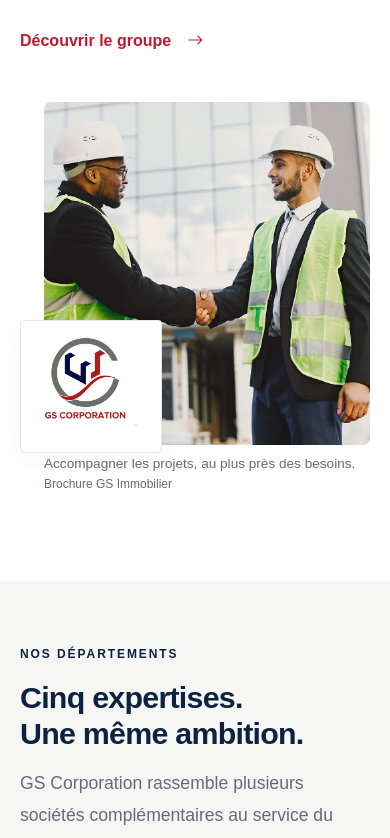
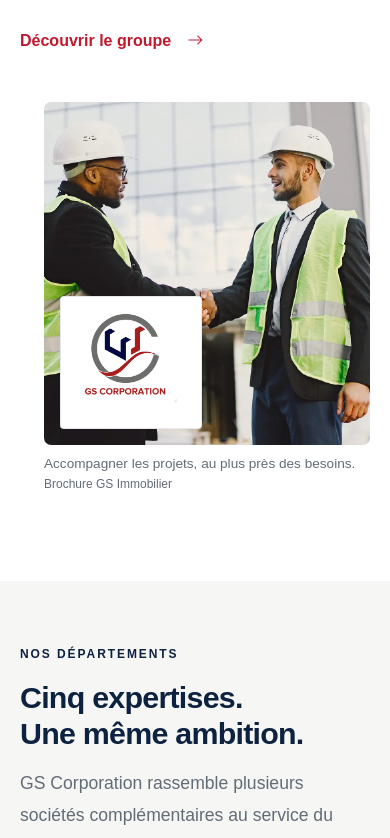
Before and after one commit to Gaslandie/gs_corporation, a Next.js app: page / in a window 390 px wide. Shown: the part 1527-2365 px from the top of the page. Built offline with nearby package versions, Linux system fonts and the light colour scheme; a web font is replaced by a local one.

Commit message:
Correction du chevauchement du logo sur la légende mobile

```diff
--- a/src/app/globals.css
+++ b/src/app/globals.css
@@ -317,7 +317,7 @@ a, button { -webkit-tap-highlight-color: transparent; }
 .gs-department-card .gs-brand-signature { height: 84px; }
 .gs-group-visual { position: relative; padding: 0 0 var(--gs-space-md) var(--gs-space-md); }
 .gs-group-photo .gs-visual-frame { aspect-ratio: 1 / 1; border-radius: var(--gs-radius-lg); }
-.gs-group-logo { position: absolute; left: 0; bottom: 4rem; background: var(--gs-blanc); border: var(--gs-bordure); padding: var(--gs-space-sm); border-radius: var(--gs-radius); box-shadow: var(--gs-ombre-carte); }
+.gs-group-logo { position: absolute; left: var(--gs-space-sm); bottom: var(--gs-space-sm); z-index: 2; background: var(--gs-blanc); border: var(--gs-bordure); padding: var(--gs-space-sm); border-radius: var(--gs-radius); box-shadow: var(--gs-ombre-carte); }
 
 /* Navigation principale. */
 .gs-site-header { position: sticky; top: -38px; z-index: 1030; }
--- a/src/components/Visual.jsx
+++ b/src/components/Visual.jsx
@@ -7,7 +7,7 @@ import { mediaLabels } from "@/data/media";
 import { interactionSettings } from "@/data/interactions";
 
 // Dimensions stables, chargement différé et légende accolée au visuel.
-export default function Visual({ image, className = "", caption, showSource = true, eager = false, zoomable = false, motion = true, entrance = eager || zoomable, sizes = "(max-width: 767px) 100vw, (max-width: 1199px) 50vw, 33vw" }) {
+export default function Visual({ image, className = "", caption, showSource = true, eager = false, zoomable = false, motion = true, entrance = eager || zoomable, children, sizes = "(max-width: 767px) 100vw, (max-width: 1199px) 50vw, 33vw" }) {
   const [failedSrc, setFailedSrc] = useState(null);
   const [expanded, setExpanded] = useState(false);
   const frameRef = useRef(null);
@@ -86,6 +86,7 @@ export default function Visual({ image, className = "", caption, showSource = tr
         {zoomable && !failed && <button type="button" className="gs-photo-expand" aria-label={`Agrandir la photo : ${image.alt}`} aria-haspopup="dialog" onClick={() => setExpanded(true)}>
           <i className="bi bi-arrows-angle-expand" aria-hidden="true" /><span>Agrandir</span>
         </button>}
+        {children}
       </div>
       {(caption || note || image.credit) && <figcaption>
         {caption && <span>{caption}</span>}
--- a/src/components/sections/GroupVisual.jsx
+++ b/src/components/sections/GroupVisual.jsx
@@ -5,8 +5,9 @@ import { photos } from "@/data/media";
 export default function GroupVisual() {
   return (
     <div className="gs-group-visual">
-      <Visual image={photos.partnership} entrance className="gs-group-photo" caption="Accompagner les projets, au plus près des besoins." />
-      <div className="gs-group-logo"><BrandLogo /></div>
+      <Visual image={photos.partnership} entrance className="gs-group-photo" caption="Accompagner les projets, au plus près des besoins.">
+        <div className="gs-group-logo"><BrandLogo /></div>
+      </Visual>
     </div>
   );
 }
```
